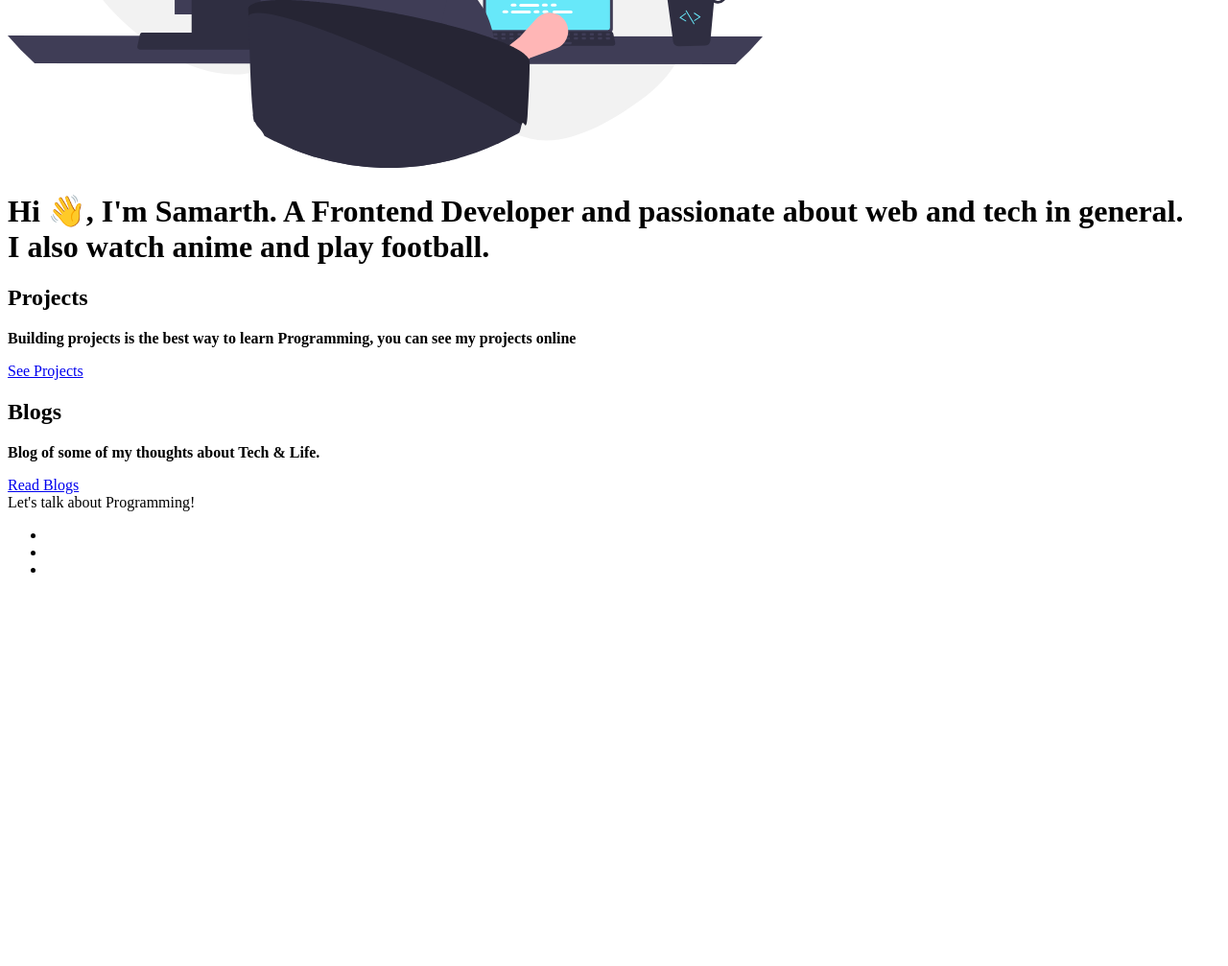
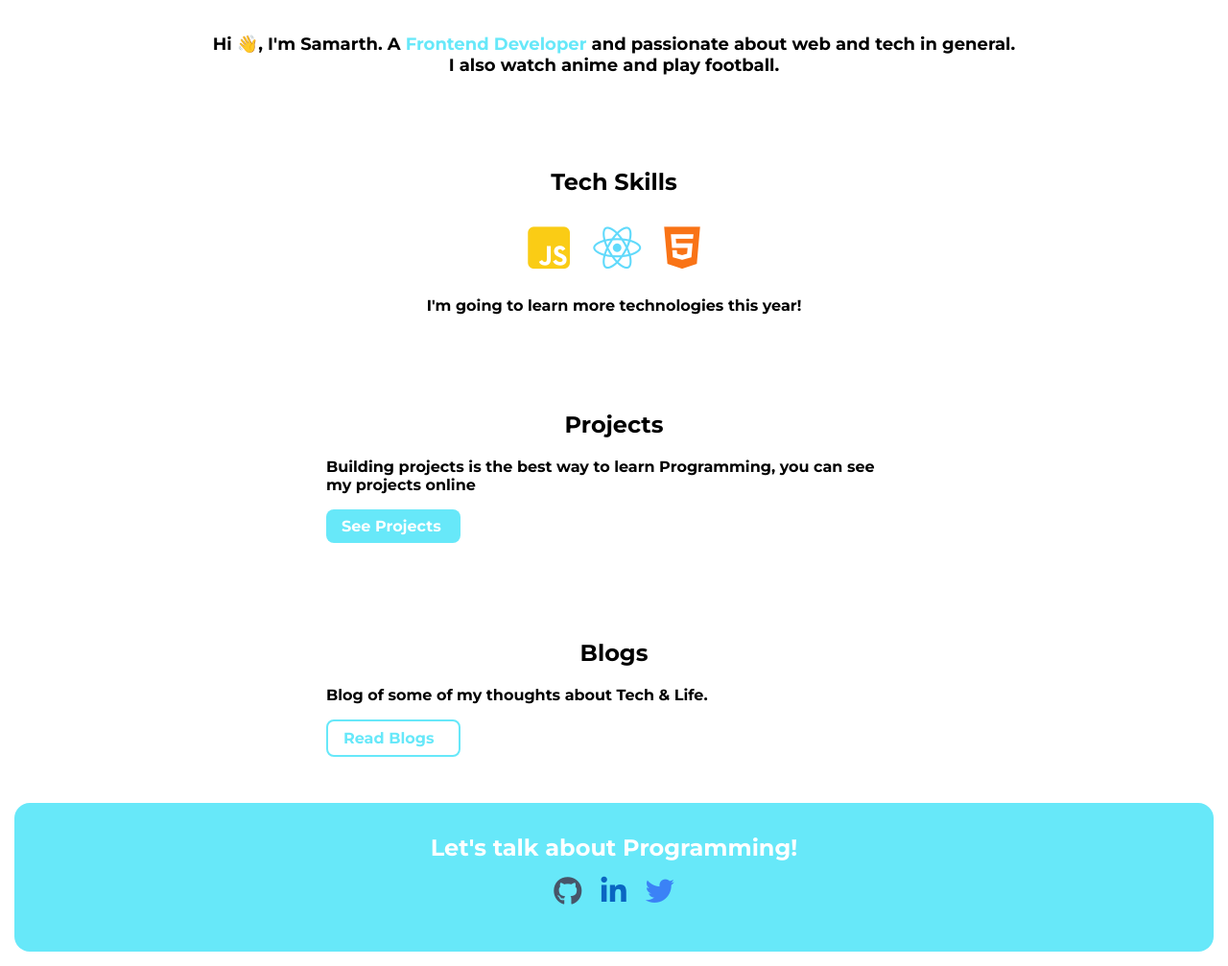
Before and after one commit to Samarth-Nanhore/portfolio-app, a plain HTML site: page index.html in a window 1280 px wide. Shown: the part 509-1516 px from the top of the page at 96% size. Before the commit the page ends 1128 px from the top, so only its background shows below. Drawn offline with Linux system fonts and the light colour scheme.

Commit message:
css file upadated, class link created, icon added

```diff
--- a/index.html
+++ b/index.html
@@ -2,69 +2,83 @@
 <html lang="en">
 <head>
     <meta charset="UTF-8">
-    <meta http-equiv="X-UA-Compatible" content="IE=edge">
     <meta name="viewport" content="width=device-width, initial-scale=1.0">
     <title>Home</title>
     <link href="styles.css" rel="stylesheet" />
+    <script src="https://kit.fontawesome.com/010fdbc987.js" crossorigin="anonymous"></script>
 </head>
 <body>
-    <nav >
-        <div>Samarth.DEV</div>
-        <ul >
-            <li >
-                <a  href="/">Home</a>
+    <nav class="navigation container">
+        <div class="nav-brand">Samarth.DEV</div>
+        <ul class="list-non-bullet nav-pills">
+            <li class="list-item-inline">
+                <a class="link link-active" href="/">Home</a>
             </li>
-            <li >
-                <a  href="/projects.html">Projects</a>
+            <li class="list-item-inline">
+                <a class="link" href="/projects.html">Projects</a>
             </li>
-            <li >
-                <a  href="/blogs.html">Blogs</a>
+            <li class="list-item-inline">
+                <a class="link" href="/blogs.html">Blogs</a>
             </li>
         </ul>
     </nav>
-    <header >
-        <img  src="images/pro.svg" />
-        <h1 >Hi 👋, I'm Samarth. A  <span >Frontend Developer</span> and passionate about web and tech in general.<br> I also watch anime and play football.</h1>
+
+    <header class="hero">
+        <img class="hero-img" src="images/pro.svg" />
+        <h1 class="hero-heading">Hi 👋, I'm Samarth. A  <span class="heading-inverted">Frontend Developer</span> and passionate about web and tech in general.<br> I also watch anime and play football.</h1>
     </header>
 
+    <section class="section ow">
+        <div class="container container-center">
+            <h1>Tech Skills</h1>
 
-    <section >
-        <div>
-            <h1>Projects</h1>
-            <p style="font-weight: bold;">Building projects is the best way to learn Programming, you can see my projects online</p>
-            <a  href="/projects.html">See Projects</a>
+            <div class="icon">
+                <i class="fa-brands fa-square-js"></i>
+                <i class="fa-brands fa-react "></i>
+                <i class="fa-brands fa-html5"></i>
+            </div>
+        <p class="curious">I'm going to learn more technologies this year!</p>
         </div>
     </section>
 
-    <section >
-        <div>
-            <h1>Blogs</h1>
-            <p style="font-weight: bold;">Blog of some of my thoughts about Tech & Life.</p>
-            <a  href="/blogs.html">Read Blogs</a>
+    <section class="section">
+        <div class="container container-center">
+            <h1>Projects</h1>
+            <p style="font-weight: bold;">Building projects is the best way to learn Programming, you can see my projects online</p>
+            <a class="link link-primary" href="/projects.html">See Projects</a>
         </div>
     </section>
 
-    <footer >
-        <div >Let's talk about Programming!</div>
-        <ul >
-            <li >
-                <a  href="https://github.com/tanaypratap">
+    <section class="section ow">
+        <div class="container container-center">
+            <h1>Blogs</h1>
+            <p style="font-weight: bold;">Blog of some of my thoughts about Tech & Life.</p>
+            <a class="link link-secondary" href="/blogs.html">Read Blogs</a>
+        </div>
+    </section>
 
+    <footer class="footer">
+        <div class="footer-header">Let's talk about Programming!</div>
+        <ul class="social-links list-non-bullet">
+            <li class="list-item-inline">
+                <a class="link" href="https://github.com/tanaypratap">
+                    <i class="fa-brands fa-github"></i>
                 </a>
             </li>
-            <li >
-                <a  href="https://linkedin.com/in/tanaypratap">
-
+            <li class="list-item-inline">
+                <a class="link" href="https://linkedin.com/in/tanaypratap">
+                    <i class="fa-brands fa-linkedin-in"></i>
                 </a>
             </li>
-            <li >
-                <a  href="https://twitter.com/tanaypratap">
-
+            <li class="list-item-inline">
+                <a class="link" href="https://twitter.com/tanaypratap">
+                    <i class="fa-brands fa-twitter"></i>
                 </a>
             </li>
         </ul>
     </footer>
 
 
+
 </body>
 </html>
--- a/styles.css
+++ b/styles.css
@@ -0,0 +1,256 @@
+@import url('https://fonts.googleapis.com/css2?family=Montserrat:wght@400;700&display=swap');
+@import url('https://fonts.googleapis.com/css2?family=Amatic+SC&family=Bangers&family=Josefin+Sans&family=Montserrat&family=Open+Sans&family=Roboto&family=Sora&family=Source+Sans+Pro&display=swap');
+
+
+
+:root {
+    --primary-color: #7C3AED;
+    --off-white: #F3F4F6;
+    --dark-gray: #6B7280;
+}
+
+body {
+    font-family: 'Montserrat', sans-serif;
+    margin: 15px
+}
+
+hr {
+    margin: 2rem 0rem;
+}
+
+/** spaces **/
+
+.margin-md {
+    margin: 2rem;
+}
+
+/** container **/
+.container {
+    padding: 0rem 1rem;
+}
+
+.container-center {
+    max-width: 600px;
+    margin: auto;
+}
+
+/** links **/
+.link {
+    box-sizing: border-box;
+    text-decoration: none;
+    padding: 0.5rem 1rem;
+}
+
+.link-primary {
+    background-color:#67e8f9 ;
+    border-radius: 0.5rem;
+    color: white;
+    display: block;
+    max-width: 140px;
+    margin: 1rem 1rem 1rem 0rem;
+    font-size: medium;
+    font-weight: 600;
+}
+.link-primary:hover{
+    background-color: #22d3ee;
+}
+
+.link-secondary {
+    color: #67e8f9;
+    border-radius: 0.5rem;
+    border: 2px solid var(--primary-color);
+    display: block;
+    max-width: 140px;
+    margin: 1rem 1rem 1rem 0rem;
+    font-size: medium;
+    font-weight: 600;
+    border-color: #67e8f9;
+}
+
+.link-secondary:hover{
+    background-color: #ecfeff;
+}
+
+/** look into BEM naming convention for CSS **/
+
+/** lists **/
+
+.list-non-bullet {
+    list-style: none;
+    padding-inline-start: 0px;
+}
+
+.list-item-inline {
+    display: inline;
+    padding: 0rem 0.5rem;
+}
+
+/** navigation **/
+
+.navigation {
+    background-color: #67e8f9;
+    color: white;
+    padding: 1rem;
+    border-bottom-left-radius: 0rem;
+    border-radius: 1rem ;
+    font-family: 'Sora', sans-serif;
+}
+
+.navigation .nav-brand {
+    font-weight: bold;
+    font-size: xx-large
+}
+
+.navigation .nav-pills {
+    text-align: right;
+}
+
+.navigation .link {
+    color: white;
+    font-size: x-large;
+}
+
+.navigation .link-active {
+    font-weight: bold;
+}
+
+/** header **/
+
+.hero {
+    padding: 2rem;
+    padding-top: 6rem;
+
+}
+
+.hero .hero-img {
+    max-width: 80%;
+    width: 350px;
+    display: block;
+    margin: auto;
+}
+
+.hero .hero-heading {
+    text-align: center;
+    padding-top: 2rem;
+    font-size: large;
+    display: block;
+    font-weight: bolder;
+}
+
+.hero .hero-heading .heading-inverted {
+    color: #67e8f9;
+}
+
+/** sections **/
+
+.section {
+    padding: 2rem;
+}
+
+.section h1 {
+    text-align: center;
+
+}
+
+.ow {
+
+}
+
+/** footers **/
+
+.footer {
+    background-color:#67e8f9 ;
+    padding: 2rem 1rem;
+    text-align: center;
+    color: white;
+    border-top-right-radius: 0rem;
+    border-radius: 1rem ;
+}
+
+.footer .link {
+    color: white
+}
+
+.footer .footer-header {
+    font-weight: bolder;
+    font-size: x-large;
+}
+
+.footer ul {
+    padding-inline-start: 0px;
+}
+.footer ul li a {
+    padding: 0;
+}
+
+/** projects **/
+.showcase-list {
+    padding: 2rem;
+}
+
+/** blogs **/
+.showcase-blog {
+    padding-bottom: 6rem;
+}
+
+
+
+
+
+/* tech icon */
+.icon{
+    text-align: center;
+}
+
+.fa-square-js{
+    color: #facc15;
+    font-size: 50px;
+    padding: 0.2em
+}
+
+.fa-square-js:hover{
+    color: #fbbf24;
+    transition: 0.7s;
+}
+
+.fa-react{
+    color: #61dafb;
+    font-size: 50px;
+    padding: 0.2em
+}
+.fa-react:hover{
+    color: #38bdf8;
+    transition: 0.7s;
+}
+
+.fa-html5{
+    color: #f97316;
+    font-size: 50px;
+    padding: 0.2em
+}
+.fa-html5:hover{
+    color: #ea580c;
+    transition: 0.7s;
+}
+.curious{
+    text-align: center;
+    font-weight: bold;
+}
+
+
+/* footer icons */
+
+.fa-github{
+    color: #475569;
+    font-size: 30px;
+}
+
+.fa-linkedin-in{
+    color:  #0A66C2;
+    font-size: 30px;
+}
+
+.fa-twitter{
+    color: #3b82f6;
+    font-size: 30px;
+}
```
